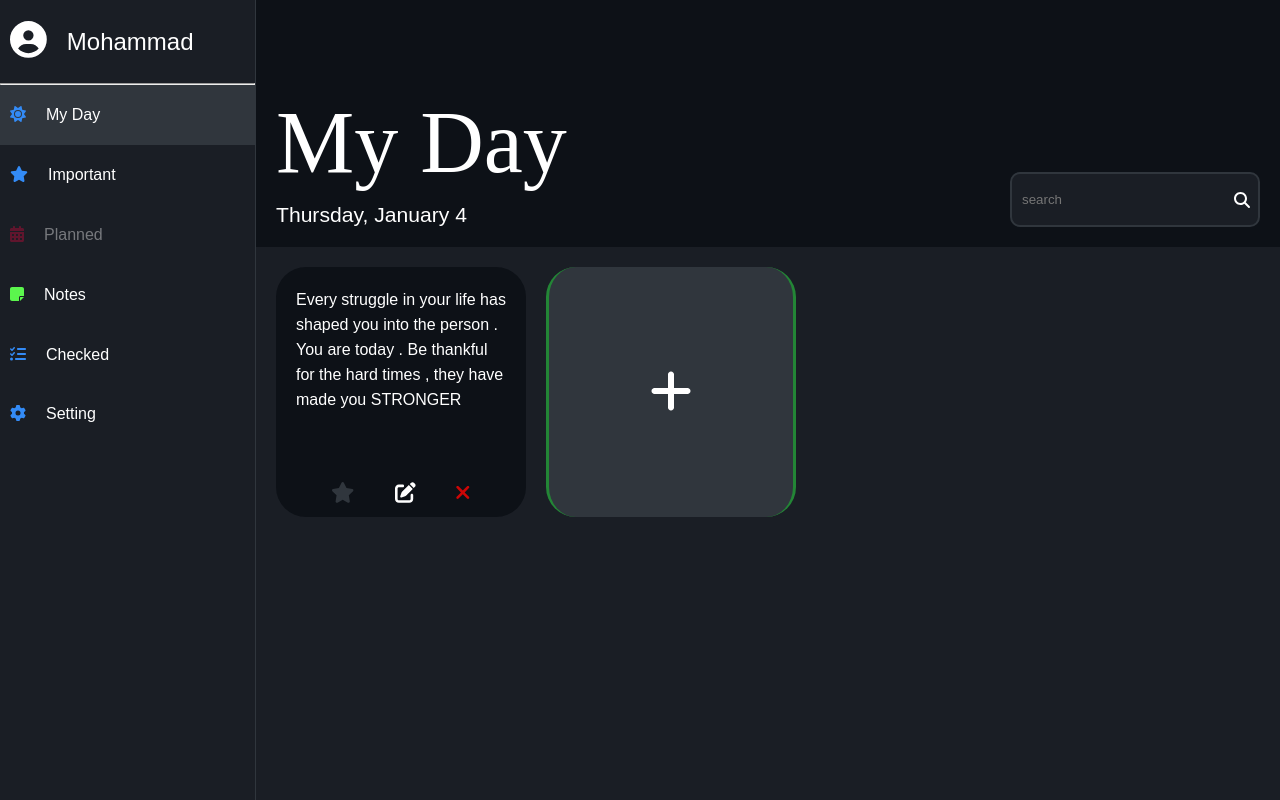
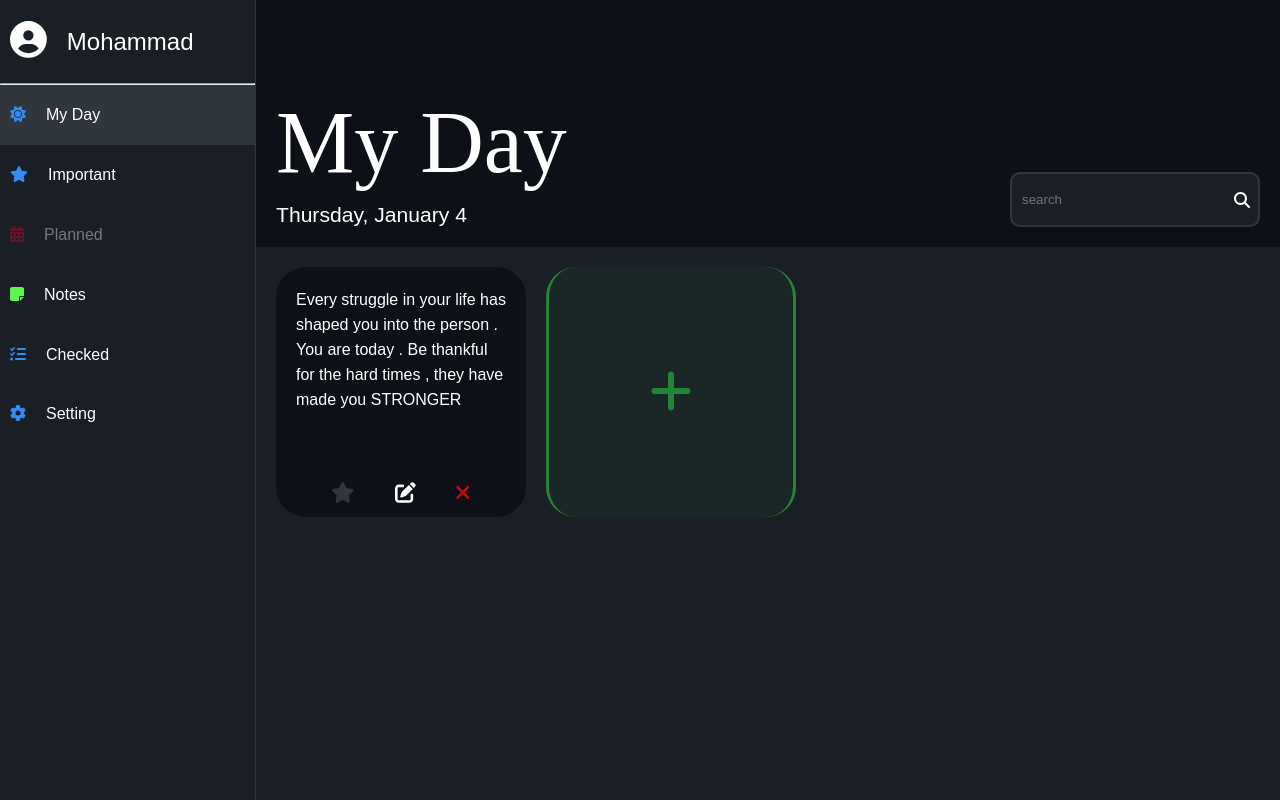
Before and after one commit to MohammadNourizadeh/taskManager2, a React (Vite) app: page /admin/notes in a window 1280 px wide. Built offline with nearby package versions, Linux system fonts and the light colour scheme; data requests are answered from the project's data file.

Commit message:
color of add new note btn changed

```diff
--- a/src/pages/notesPage/components/addNewNoteBtn/AddNewNoteBtn.module.scss
+++ b/src/pages/notesPage/components/addNewNoteBtn/AddNewNoteBtn.module.scss
@@ -1,8 +1,8 @@
 @use "../../../../assets/styles/mainStyle.scss";
 
 .king {
-  color: mainStyle.$darkMode_text_color;
-  background-color: mainStyle.$darkMode_border_color;
+  color: mainStyle.$green_accepted_color;
+  background-color: rgba(35, 134, 55, 0.09);
   border: 3px solid mainStyle.$green_accepted_color;
   border-top: 0;
   border-bottom: 0;
@@ -25,7 +25,7 @@
 
 // light mode
 #lightMode {
-  color: mainStyle.$lightMode_text_color;
-  background-color: mainStyle.$lightMode_border_color;
+  color: mainStyle.$green_accepted_color;
+  background-color: rgba(35, 134, 55, 0.09);
   border-color: mainStyle.$green_accepted_color;
 }
```
